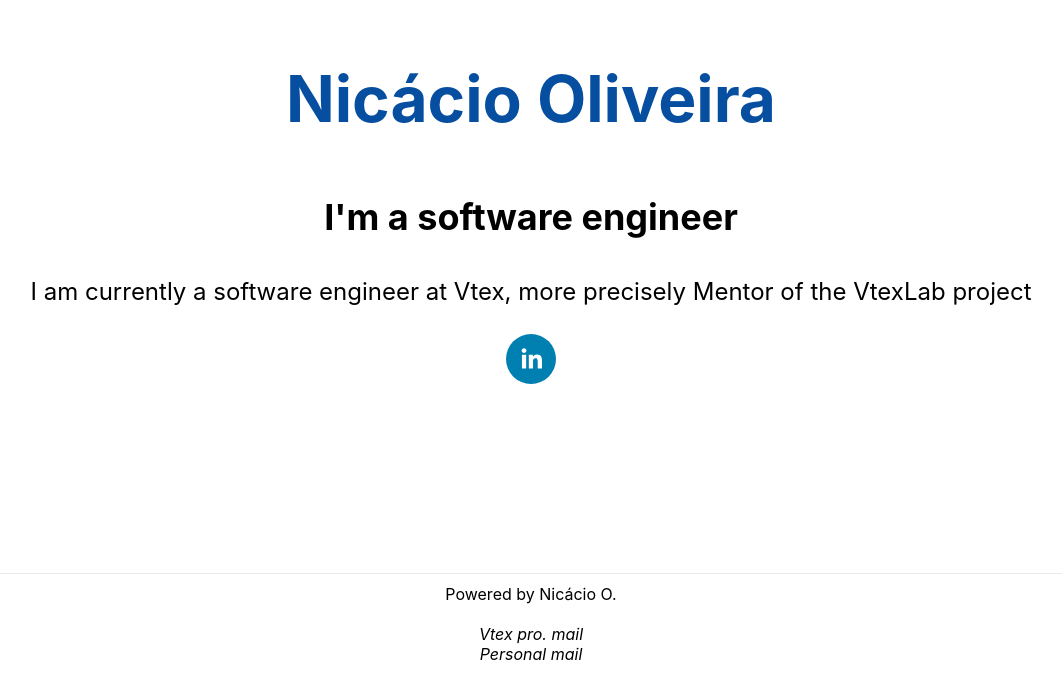
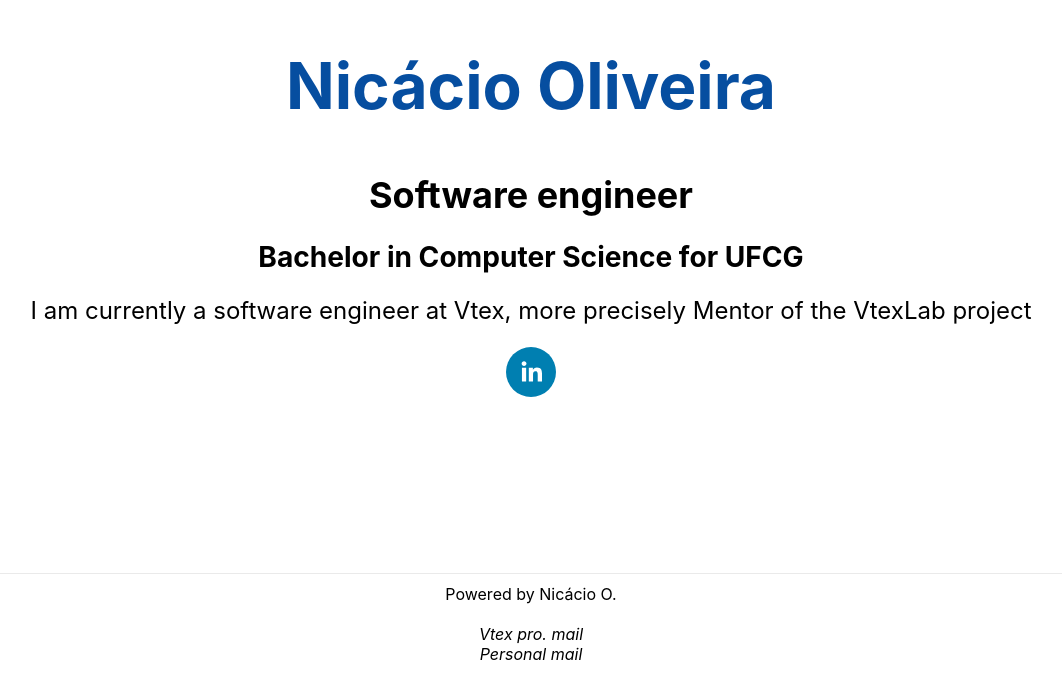
Before and after one commit to nicacioliveira/i, a Next.js app: page / in a window 1280 px wide. Shown: the part 127-800 px from the top of the page, without its empty margins (109-1171 px from the left). Built offline with nearby package versions, Linux system fonts and the light colour scheme.

Commit message:
fix header

```diff
--- a/pages/index.tsx
+++ b/pages/index.tsx
@@ -18,7 +18,8 @@
         </h1>
 
         <p className={styles.description}>
-          <h2>I'm a software engineer</h2>
+          <h2>Software engineer</h2>
+          <h3>Bachelor in Computer Science for <a href="https://portal.ufcg.edu.br/" target="_blank" rel="noopener noreferrer">UFCG</a></h3>
           I am currently a software engineer at <a href="https://vtex.com/" target="_blank" rel="noopener noreferrer">Vtex</a>, more precisely Mentor of the <a href="https://lab.vtex.com/home/" target="_blank" rel="noopener noreferrer">VtexLab project</a>
         </p>
 
--- a/styles/Home.module.css
+++ b/styles/Home.module.css
@@ -57,7 +57,7 @@
 }
 
 .description {
-  line-height: 1.5;
+  line-height: 1;
   font-size: 1.5rem;
 }
 
```
